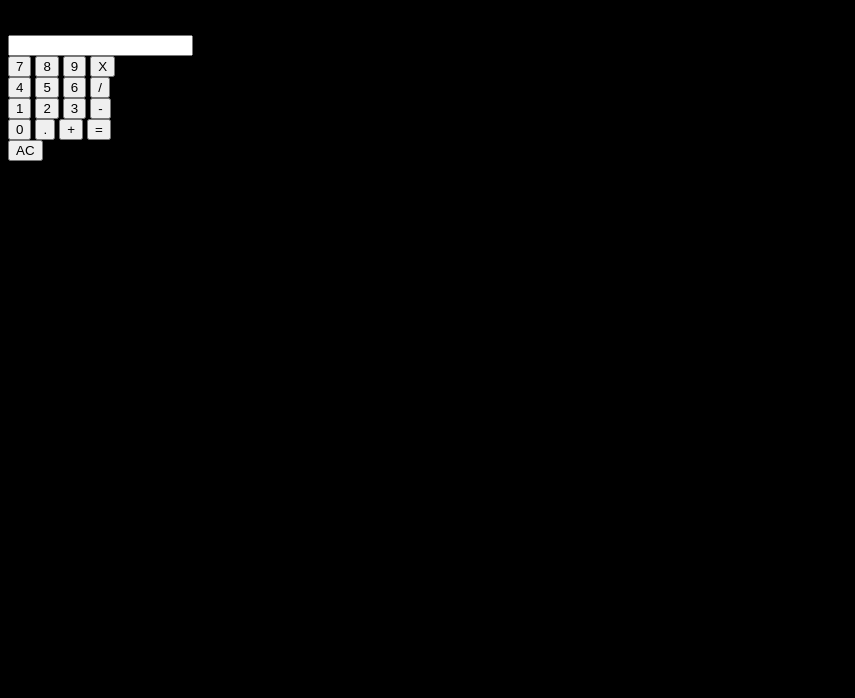
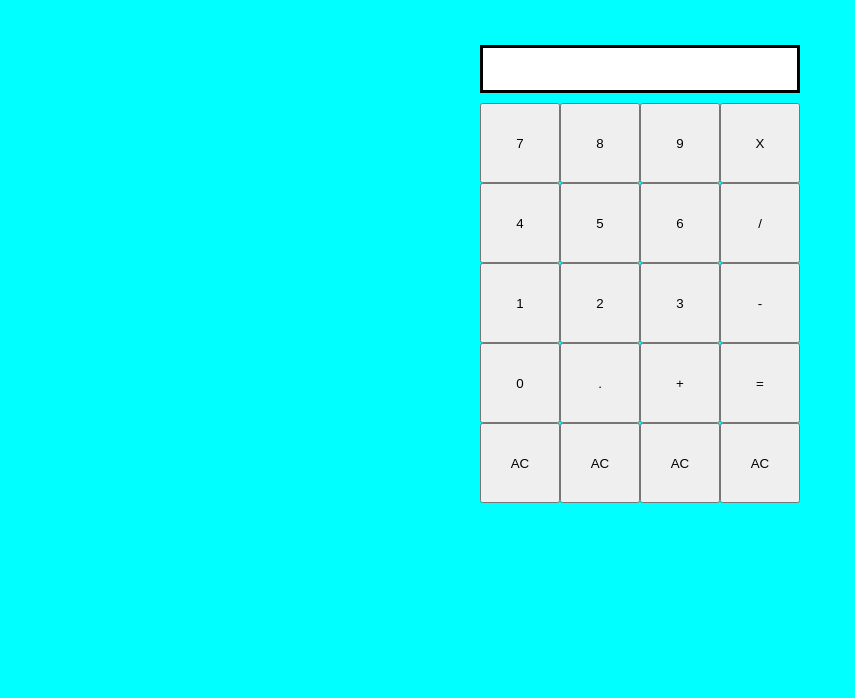
Before and after one commit to asad0306/Calculator, a plain HTML site: page index.html in a window 1280 px wide. Shown: the part 102-800 px from the top of the page, without its empty margins (0-855 px from the left). Drawn offline with Linux system fonts and the light colour scheme.

Commit message:
calculator center and good shape

```diff
--- a/index.html
+++ b/index.html
@@ -9,24 +9,27 @@
 </head>
 <body>
     <h1 class="heading">Calculator</h1>
+    <input type="text" id="screen">
 <div class="container">
-    <input type="number" id="screen"> <br>
     <button class="btn">7</button>
     <button class="btn">8</button>
     <button class="btn">9</button>
-    <button class="btn">X</button><br>
+    <button class="btn">X</button>
     <button class="btn">4</button>
     <button class="btn">5</button>
     <button class="btn">6</button>
-    <button class="btn">/</button><br>
+    <button class="btn">/</button>
     <button class="btn">1</button>
     <button class="btn">2</button>
     <button class="btn">3</button>
-    <button class="btn">-</button><br>
+    <button class="btn">-</button>
     <button class="btn">0</button>
     <button class="btn">.</button>
     <button class="btn">+</button>
-    <button class="btn">=</button><br>
+    <button class="btn">=</button>
+    <button class="btn">AC</button>
+    <button class="btn">AC</button>
+    <button class="btn">AC</button>
     <button class="btn">AC</button>
 </div>
 </body>
--- a/main.css
+++ b/main.css
@@ -1,11 +1,30 @@
-:root {
-    background-color: black;
+body {
+    background-color: white;
     margin: auto;
+    display: flex;
+    flex-direction: column;
+    align-items: center;
+    justify-content: center;
+    background-color: aqua;
 }
 .heading {
 margin: 50px;
-color: white;
+color: black;
 display: flex;
 justify-content: center;
 align-items: center;
 }
+
+input {
+    margin: 10px;
+    border: solid 3px black;
+    width: 310px;
+    height: 40px;
+}
+
+.container {
+    display: grid;
+    grid-template-columns: repeat(4, 80px);
+    grid-template-rows: repeat(6, 80px);
+    align-content: center;
+}
```
